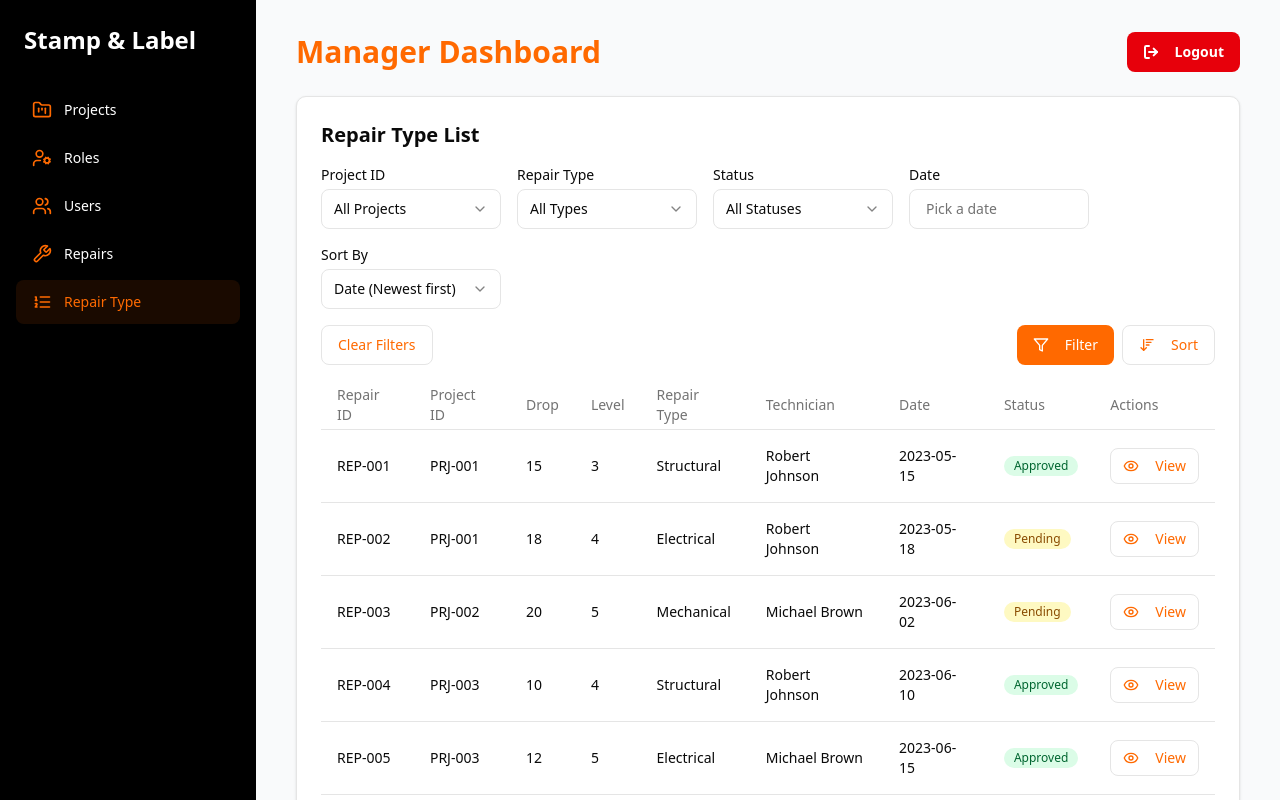
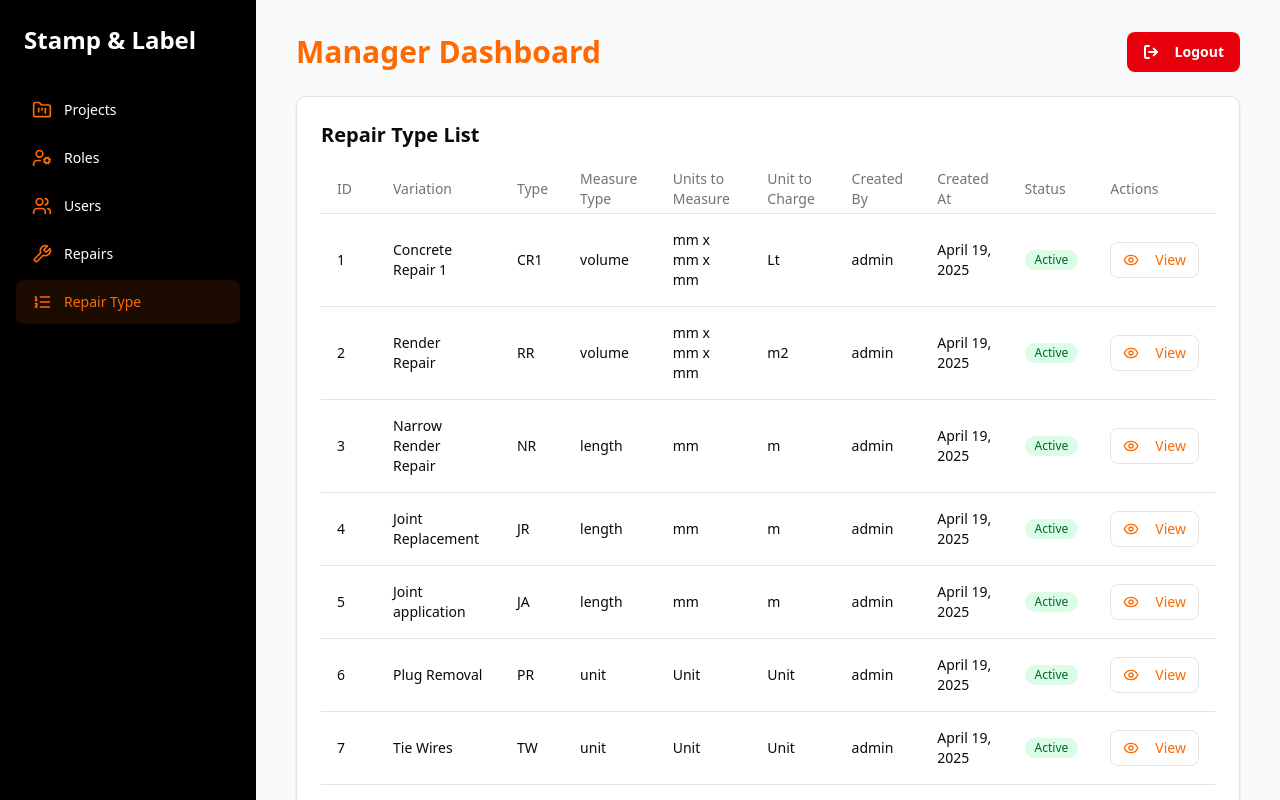
Before and after one commit to marcotortolani/workmap360, a Next.js app: page /manager/repair-type in a window 1280 px wide. Built offline with nearby package versions, Linux system fonts and the light colour scheme.

Commit message:
feat repair type list

```diff
--- a/src/app/manager/repair-type/page.tsx
+++ b/src/app/manager/repair-type/page.tsx
@@ -1,7 +1,7 @@
-/* eslint-disable @typescript-eslint/no-explicit-any */
 'use client'
 
 import { useState } from 'react'
+import { useRepairListStore } from '@/stores/repair-list-store'
 import { Eye } from 'lucide-react'
 import { Button } from '@/components/ui/button'
 import {
@@ -12,37 +12,46 @@ import {
   TableHeader,
   TableRow,
 } from '@/components/ui/table'
-import { RepairsFilter } from '@/components/repairs-filter'
-import { RepairDetailModal } from '@/components/repair-detail-modal'
+//import { RepairsFilter } from '@/components/repairs-filter'
+import { RepairTypeDetailModal } from '@/components/repair-type-detail-modal'
+import { RepairType } from '@/types/repair-type'
+import { Separator } from '@/components/ui/separator'
 
 export default function ManagerRepairsPage() {
-  const [repairs, setRepairs] = useState(repairsData)
-  const [selectedRepair, setSelectedRepair] = useState<any>(null)
+  //const [repairs, setRepairs] = useState(repairsData)
+  const [selectedRepair, setSelectedRepair] = useState<RepairType | null>(null)
   const [isModalOpen, setIsModalOpen] = useState(false)
 
-  const handleFilter = (filters: any) => {
-    console.log('Applying filters:', filters)
-    // In a real app, you would filter the repairs based on the filters
-    // For now, we'll just log the filters
-  }
+  const { repairList, setRepairList } = useRepairListStore()
 
-  const handleSort = (sort: any) => {
-    console.log('Applying sort:', sort)
-    // In a real app, you would sort the repairs based on the sort
-    // For now, we'll just log the sort
-  }
+  // const handleFilter = (filters: any) => {
+  //   console.log('Applying filters:', filters)
+  //   // In a real app, you would filter the repairs based on the filters
+  //   // For now, we'll just log the filters
+  // }
 
-  const handleViewRepair = (repair: any) => {
+  // const handleSort = (sort: any) => {
+  //   console.log('Applying sort:', sort)
+  //   // In a real app, you would sort the repairs based on the sort
+  //   // For now, we'll just log the sort
+  // }
+
+  const handleViewRepair = (repair: RepairType) => {
     setSelectedRepair(repair)
     setIsModalOpen(true)
   }
 
-  const handleStatusUpdate = (repairId: string, status: string) => {
+  const handleStatusUpdate = (
+    repairId: RepairType['id'],
+    status: RepairType['status']
+  ) => {
     console.log(`Updated repair ${repairId} status to ${status}`)
     // In a real app, you would update the status in your data
-    setRepairs(
-      repairs.map((repair) =>
-        repair.id === repairId ? { ...repair, status: status as any } : repair
+    setRepairList(
+      repairList.map((repair) =>
+        repair.id === repairId
+          ? { ...repair, status: status as RepairType['status'] }
+          : repair
       )
     )
   }
@@ -54,40 +63,111 @@ export default function ManagerRepairsPage() {
           <h2 className="text-xl font-semibold">Repair Type List</h2>
         </div>
 
-        <RepairsFilter onFilter={handleFilter} onSort={handleSort} />
+        {/* <RepairsFilter onFilter={handleFilter} onSort={handleSort} /> */}
 
         <div className="overflow-x-auto">
           <Table>
             <TableHeader>
               <TableRow>
-                <TableHead>Repair ID</TableHead>
-                <TableHead>Project ID</TableHead>
-                <TableHead>Drop</TableHead>
-                <TableHead>Level</TableHead>
-                <TableHead>Repair Type</TableHead>
-                <TableHead>Technician</TableHead>
-                <TableHead>Date</TableHead>
+                <TableHead className="w-14">ID</TableHead>
+                <TableHead>Variation</TableHead>
+                <TableHead>Type</TableHead>
+                <TableHead>Measure Type</TableHead>
+                <TableHead>Units to Measure</TableHead>
+                <TableHead>Unit to Charge</TableHead>
+                <TableHead>Created By</TableHead>
+                <TableHead>Created At</TableHead>
                 <TableHead>Status</TableHead>
                 <TableHead>Actions</TableHead>
               </TableRow>
             </TableHeader>
             <TableBody>
-              {repairs.map((repair) => (
+              {repairList
+                .filter((repair) => repair.status === 'active')
+                .map((repair) => (
                   <TableRow key={repair.id}>
                     <TableCell className="font-medium">{repair.id}</TableCell>
-                  <TableCell>{repair.projectId}</TableCell>
-                  <TableCell>{repair.drop}</TableCell>
-                  <TableCell>{repair.level}</TableCell>
-                  <TableCell>{repair.repairType}</TableCell>
-                  <TableCell>{repair.technician}</TableCell>
-                  <TableCell>{repair.date}</TableCell>
+                    <TableCell>{repair.variation}</TableCell>
+                    <TableCell>{repair.type}</TableCell>
+                    <TableCell>{repair.unitMeasure.type}</TableCell>
+                    <TableCell>{repair.unitMeasure.value}</TableCell>
+                    <TableCell>{repair.unitToCharge}</TableCell>
+                    <TableCell>{repair.createdBy}</TableCell>
+                    <TableCell>
+                      {new Date(repair.createdAt).toLocaleDateString('en-US', {
+                        year: 'numeric',
+                        month: 'long',
+                        day: 'numeric',
+                      })}
+                    </TableCell>
                     <TableCell>
                       <span
-                      className={`inline-flex items-center rounded-full px-2.5 py-0.5 text-xs font-medium ${
-                        repair.status === 'Approved'
+                        className={`inline-flex items-center capitalize rounded-full px-2.5 py-0.5 text-xs font-medium ${
+                          repair.status === 'active'
                             ? 'bg-green-100 text-green-800'
-                          : repair.status === 'Pending'
-                          ? 'bg-yellow-100 text-yellow-800'
+                            : 'bg-red-100 text-red-800'
+                        }`}
+                      >
+                        {repair.status}
+                      </span>
+                    </TableCell>
+                    <TableCell>
+                      <Button
+                        variant="outline"
+                        size="sm"
+                        className="text-orange-500 hover:bg-orange-50 hover:text-orange-600"
+                        onClick={() => handleViewRepair(repair)}
+                      >
+                        <Eye className="mr-2 h-4 w-4" />
+                        View
+                      </Button>
+                    </TableCell>
+                  </TableRow>
+                ))}
+            </TableBody>
+          </Table>
+
+          <Separator className=" my-14" />
+          <h3 className="mt-4 mb-2 text-lg font-semibold">Inactive Repairs</h3>
+          <Table>
+            <TableHeader>
+              <TableRow>
+                <TableHead className="w-14">ID</TableHead>
+                <TableHead>Variation</TableHead>
+                <TableHead>Type</TableHead>
+                <TableHead>Measure Type</TableHead>
+                <TableHead>Units to Measure</TableHead>
+                <TableHead>Unit to Charge</TableHead>
+                <TableHead>Created By</TableHead>
+                <TableHead>Created At</TableHead>
+                <TableHead>Status</TableHead>
+                <TableHead>Actions</TableHead>
+              </TableRow>
+            </TableHeader>
+            <TableBody className=" bg-neutral-300 text-neutral-500 ">
+              {repairList
+                .filter((repair) => repair.status === 'inactive')
+                .map((repair) => (
+                  <TableRow key={repair.id} className=" hover:bg-neutral-200">
+                    <TableCell className="font-medium">{repair.id}</TableCell>
+                    <TableCell>{repair.variation}</TableCell>
+                    <TableCell>{repair.type}</TableCell>
+                    <TableCell>{repair.unitMeasure.type}</TableCell>
+                    <TableCell>{repair.unitMeasure.value}</TableCell>
+                    <TableCell>{repair.unitToCharge}</TableCell>
+                    <TableCell>{repair.createdBy}</TableCell>
+                    <TableCell>
+                      {new Date(repair.createdAt).toLocaleDateString('en-US', {
+                        year: 'numeric',
+                        month: 'long',
+                        day: 'numeric',
+                      })}
+                    </TableCell>
+                    <TableCell>
+                      <span
+                        className={`inline-flex items-center capitalize rounded-full px-2.5 py-0.5 text-xs font-medium ${
+                          repair.status === 'active'
+                            ? 'bg-green-100 text-green-800'
                             : 'bg-red-100 text-red-800'
                         }`}
                       >
@@ -113,7 +193,7 @@ export default function ManagerRepairsPage() {
       </div>
 
       {selectedRepair && (
-        <RepairDetailModal
+        <RepairTypeDetailModal
           open={isModalOpen}
           onOpenChange={setIsModalOpen}
           repair={selectedRepair}
@@ -123,66 +203,3 @@ export default function ManagerRepairsPage() {
     </div>
   )
 }
-
-const repairsData = [
-  {
-    id: 'REP-001',
-    projectId: 'PRJ-001',
-    drop: '15',
-    level: '3',
-    repairType: 'Structural',
-    technician: 'Robert Johnson',
-    date: '2023-05-15',
-    status: 'Approved',
-  },
-  {
-    id: 'REP-002',
-    projectId: 'PRJ-001',
-    drop: '18',
-    level: '4',
-    repairType: 'Electrical',
-    technician: 'Robert Johnson',
-    date: '2023-05-18',
-    status: 'Pending',
-  },
-  {
-    id: 'REP-003',
-    projectId: 'PRJ-002',
-    drop: '20',
-    level: '5',
-    repairType: 'Mechanical',
-    technician: 'Michael Brown',
-    date: '2023-06-02',
-    status: 'Pending',
-  },
-  {
-    id: 'REP-004',
-    projectId: 'PRJ-003',
-    drop: '10',
-    level: '4',
-    repairType: 'Structural',
-    technician: 'Robert Johnson',
-    date: '2023-06-10',
-    status: 'Approved',
-  },
-  {
-    id: 'REP-005',
-    projectId: 'PRJ-003',
-    drop: '12',
-    level: '5',
-    repairType: 'Electrical',
-    technician: 'Michael Brown',
-    date: '2023-06-15',
-    status: 'Approved',
-  },
-  {
-    id: 'REP-006',
-    projectId: 'PRJ-003',
-    drop: '8',
-    level: '3',
-    repairType: 'Plumbing',
-    technician: 'Robert Johnson',
-    date: '2023-06-20',
-    status: 'Rejected',
-  },
-]
--- /dev/null
+++ b/src/components/repair-type-detail-modal.tsx
@@ -0,0 +1,146 @@
+'use client'
+
+import { useState } from 'react'
+import {
+  Dialog,
+  DialogContent,
+  DialogHeader,
+  DialogTitle,
+} from '@/components/ui/dialog'
+import { Button } from '@/components/ui/button'
+import {
+  Select,
+  SelectContent,
+  SelectItem,
+  SelectTrigger,
+  SelectValue,
+} from '@/components/ui/select'
+import { Label } from '@/components/ui/label'
+
+import { RepairType } from '@/types/repair-type'
+
+interface RepairDetailModalProps {
+  open: boolean
+  onOpenChange: (open: boolean) => void
+  repair: RepairType
+  onStatusUpdate?: (
+    repairId: RepairType['id'],
+    status: RepairType['status']
+  ) => void
+}
+
+export function RepairTypeDetailModal({
+  open,
+  onOpenChange,
+  repair,
+  onStatusUpdate,
+}: RepairDetailModalProps) {
+  const [status, setStatus] = useState(repair.status)
+
+  const handleStatusUpdate = () => {
+    onStatusUpdate?.(repair.id, status)
+    onOpenChange(false)
+  }
+
+  return (
+    <Dialog open={open} onOpenChange={onOpenChange}>
+      <DialogContent className="sm:max-w-md">
+        <DialogHeader>
+          <DialogTitle className="text-xl font-bold">
+            Repair ID: {repair.id}
+          </DialogTitle>
+        </DialogHeader>
+
+        <div className="grid gap-4 py-4">
+          <div className="grid grid-cols-2 gap-4">
+            <div>
+              <Label className="text-sm font-medium text-gray-500">
+                Variation
+              </Label>
+              <p className="font-medium">{repair.variation}</p>
+            </div>
+            <div>
+              <Label className="text-sm font-medium text-gray-500">Type</Label>
+              <p className="font-medium">{repair.type}</p>
+            </div>
+            <div>
+              <Label className="text-sm font-medium text-gray-500">
+                Description
+              </Label>
+              <p className="font-medium">
+                {repair.description ? repair.description : 'N/A'}
+              </p>
+            </div>
+            <div>
+              <Label className="text-sm font-medium text-gray-500">
+                Measure Type
+              </Label>
+              <p className="font-medium">{repair.unitMeasure.type}</p>
+            </div>
+            <div>
+              <Label className="text-sm font-medium text-gray-500">
+                Units To Measure
+              </Label>
+              <p className="font-medium">{repair.unitMeasure.value}</p>
+            </div>
+            <div>
+              <Label className="text-sm font-medium text-gray-500">
+                Unit to Charge
+              </Label>
+              <p className="font-medium">{repair.unitToCharge}</p>
+            </div>
+            <div>
+              <Label className="text-sm font-medium text-gray-500">
+                Created By
+              </Label>
+              <p className="font-medium">{repair.createdBy}</p>
+            </div>
+            <div>
+              <Label className="text-sm font-medium text-gray-500">
+                Created At
+              </Label>
+              <p className="font-medium">
+                {new Date(repair.createdAt).toLocaleDateString('en-US', {
+                  year: 'numeric',
+                  month: 'long',
+                  day: 'numeric',
+                  hour: 'numeric',
+                  minute: 'numeric',
+                })}
+              </p>
+            </div>
+          </div>
+
+          <div className="mt-4">
+            <Label htmlFor="status" className="text-sm font-medium">
+              Status
+            </Label>
+            <Select
+              value={repair.status}
+              onValueChange={(status) =>
+                setStatus(status as RepairType['status'])
+              }
+            >
+              <SelectTrigger id="status" className="mt-1">
+                <SelectValue placeholder="Select status" />
+              </SelectTrigger>
+              <SelectContent>
+                <SelectItem value="active">Active</SelectItem>
+                <SelectItem value="inactive">Inactive</SelectItem>
+              </SelectContent>
+            </Select>
+          </div>
+        </div>
+
+        <div className="flex justify-end">
+          <Button
+            onClick={handleStatusUpdate}
+            className="bg-orange-500 text-white hover:bg-orange-400"
+          >
+            Update Status
+          </Button>
+        </div>
+      </DialogContent>
+    </Dialog>
+  )
+}
--- a/src/data/repair-list.ts
+++ b/src/data/repair-list.ts
@@ -29,6 +29,7 @@ export const REPAIR_LIST: RepairType[] = [
     createdBy: 'admin',
     createdByUser: 1,
     createdAt: Date.now(),
+    status: 'active',
   },
   {
     id: 2,
@@ -53,6 +54,7 @@ export const REPAIR_LIST: RepairType[] = [
     createdBy: 'admin',
     createdByUser: 1,
     createdAt: Date.now(),
+    status: 'active',
   },
   {
     id: 3,
@@ -73,6 +75,7 @@ export const REPAIR_LIST: RepairType[] = [
     createdBy: 'admin',
     createdByUser: 1,
     createdAt: Date.now(),
+    status: 'active',
   },
   {
     id: 4,
@@ -93,6 +96,7 @@ export const REPAIR_LIST: RepairType[] = [
     createdBy: 'admin',
     createdByUser: 1,
     createdAt: Date.now(),
+    status: 'active',
   },
   {
     id: 5,
@@ -113,6 +117,7 @@ export const REPAIR_LIST: RepairType[] = [
     createdBy: 'admin',
     createdByUser: 1,
     createdAt: Date.now(),
+    status: 'active',
   },
   {
     id: 6,
@@ -128,6 +133,7 @@ export const REPAIR_LIST: RepairType[] = [
     createdBy: 'admin',
     createdByUser: 1,
     createdAt: Date.now(),
+    status: 'active',
   },
   {
     id: 7,
@@ -143,6 +149,7 @@ export const REPAIR_LIST: RepairType[] = [
     createdBy: 'admin',
     createdByUser: 1,
     createdAt: Date.now(),
+    status: 'active',
   },
   {
     id: 8,
@@ -158,6 +165,7 @@ export const REPAIR_LIST: RepairType[] = [
     createdBy: 'admin',
     createdByUser: 1,
     createdAt: Date.now(),
+    status: 'active',
   },
   {
     id: 9,
@@ -173,6 +181,7 @@ export const REPAIR_LIST: RepairType[] = [
     createdBy: 'admin',
     createdByUser: 1,
     createdAt: Date.now(),
+    status: 'active',
   },
   {
     id: 10,
@@ -188,6 +197,7 @@ export const REPAIR_LIST: RepairType[] = [
     createdBy: 'admin',
     createdByUser: 1,
     createdAt: Date.now(),
+    status: 'active',
   },
   {
     id: 11,
@@ -203,6 +213,7 @@ export const REPAIR_LIST: RepairType[] = [
     createdBy: 'admin',
     createdByUser: 1,
     createdAt: Date.now(),
+    status: 'active',
   },
   {
     id: 12,
@@ -223,6 +234,7 @@ export const REPAIR_LIST: RepairType[] = [
     createdBy: 'admin',
     createdByUser: 1,
     createdAt: Date.now(),
+    status: 'active',
   },
   {
     id: 13,
@@ -238,6 +250,7 @@ export const REPAIR_LIST: RepairType[] = [
     createdBy: 'admin',
     createdByUser: 1,
     createdAt: Date.now(),
+    status: 'active',
   },
   {
     id: 14,
@@ -258,6 +271,7 @@ export const REPAIR_LIST: RepairType[] = [
     createdBy: 'admin',
     createdByUser: 1,
     createdAt: Date.now(),
+    status: 'active',
   },
   {
     id: 15,
@@ -278,6 +292,7 @@ export const REPAIR_LIST: RepairType[] = [
     createdBy: 'admin',
     createdByUser: 1,
     createdAt: Date.now(),
+    status: 'active',
   },
   {
     id: 16,
@@ -293,6 +308,7 @@ export const REPAIR_LIST: RepairType[] = [
     createdBy: 'admin',
     createdByUser: 1,
     createdAt: Date.now(),
+    status: 'active',
   },
   {
     id: 17,
@@ -319,5 +335,60 @@ export const REPAIR_LIST: RepairType[] = [
     createdBy: 'admin',
     createdByUser: 1,
     createdAt: Date.now(),
+    status: 'active',
+  },
+  {
+    id: 18,
+    variation: 'Concrete Repair 1',
+    type: 'CR1',
+    description: '',
+    unitMeasure: {
+      type: 'volume',
+      value: 'mm x mm x mm',
+      defaultValues: { depth: 1 },
+      dimensions: ['width', 'height', 'depth'],
+    },
+    unitToCharge: 'Lt',
+    conversion: {
+      from: {
+        type: 'volume',
+        value: 'mm x mm x mm',
+        dimensions: ['width', 'height', 'depth'],
+      },
+      to: 'Lt',
+      conversionFactor: ({ width, height, depth }) =>
+        width * height * (depth || 10) * MM3_TO_LITERS,
+    },
+    createdBy: 'admin',
+    createdByUser: 1,
+    createdAt: Date.now(),
+    status: 'inactive',
+  },
+  {
+    id: 19,
+    variation: 'Concrete Repair 1',
+    type: 'CR2',
+    description: '',
+    unitMeasure: {
+      type: 'volume',
+      value: 'mm x mm x mm',
+      defaultValues: { depth: 2 },
+      dimensions: ['width', 'height', 'depth'],
+    },
+    unitToCharge: 'Lt',
+    conversion: {
+      from: {
+        type: 'volume',
+        value: 'mm x mm x mm',
+        dimensions: ['width', 'height', 'depth'],
+      },
+      to: 'Lt',
+      conversionFactor: ({ width, height, depth }) =>
+        width * height * (depth || 10) * MM3_TO_LITERS,
+    },
+    createdBy: 'admin',
+    createdByUser: 1,
+    createdAt: Date.now(),
+    status: 'inactive',
   },
 ]
--- a/src/types/repair-type.ts
+++ b/src/types/repair-type.ts
@@ -23,6 +23,7 @@ export interface RepairType {
   createdByUser: number // ID del usuario que lo creó
   createdAt: number // Timestamp de creación
   updatedAt?: number // Timestamp de última actualización
+  status: 'active' | 'inactive'
 }
 
 export type RepairStatusType = 'approved' | 'pending' | 'rejected'
```
Lines whose indentation alone changed are shown as unchanged.
